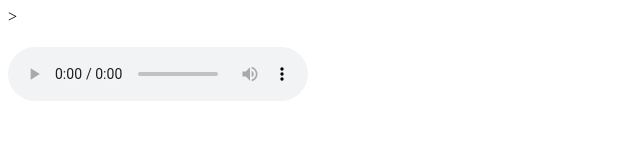
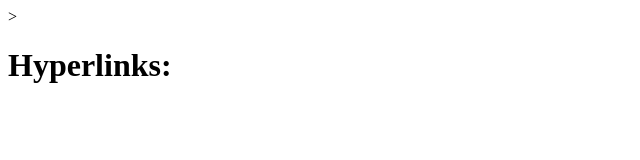
Before and after one commit to Elk1234/tunnelersdot77, a plain HTML site: page index.html in a window 1280 px wide. Shown: the whole page, without its empty margins (0-640 px from the left). Drawn offline with Linux system fonts and the light colour scheme.

Commit message:
all new website!!!!

```diff
--- a/index.html
+++ b/index.html
@@ -1,10 +1,8 @@
 ><!DOCTYPE html>
 <html>
 <header>
-<h1 style==></h1>
+<h1 style>Hyperlinks:</h1>
+<a href=""
 </header>
-<audio controls autoplay>
-  <source src="blackbox.mp3" type="audio/mpeg">
-
-</audio>
+<embed width="0" height="0" src="blackbox.mp3" autostart="true" loop="true">
 </html>
```
